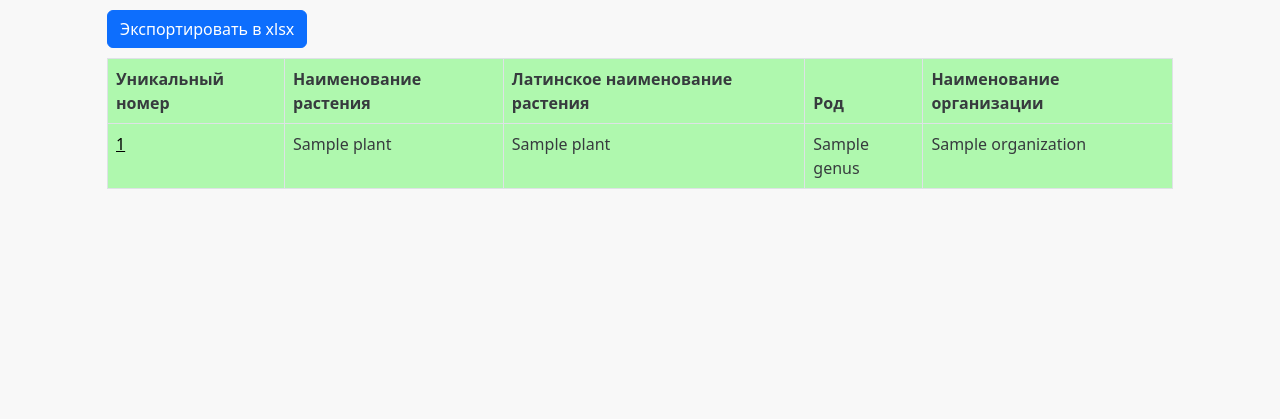
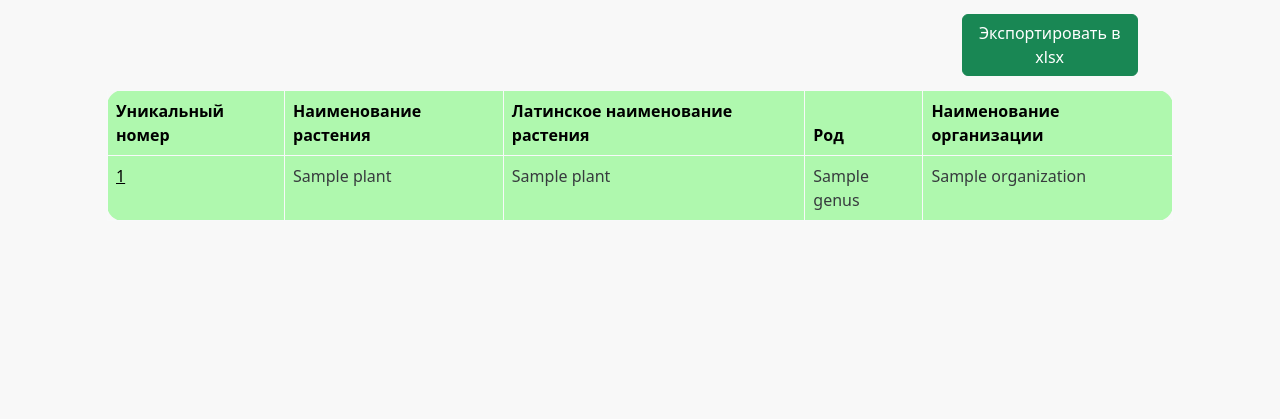
Before and after one commit to Addefan/soil-db, a Django app: template web/templates/web/plants.html in a window 1280 px wide. Shown: the part 76-495 px from the top of the page. Run offline with Django 4.2, Linux system fonts and the light colour scheme; the template is opened without the code that fills it: most values are stand-ins (such as "Sample title", 1, 10 or a date in 2020); some libraries are stand-ins or nearby versions.

Commit message:
! plants page template and styles

```diff
--- a/web/static/web/plant.css
+++ b/web/static/web/plant.css
@@ -13,13 +13,8 @@
     margin: 0 25px 25px 25px;
 }
 
-.header-tr {
-    color: black;
-}
-
 .modal-overflow {
-    height: 300px;
-    overflow-y: scroll;
+    height: 30vh;
 }
 
 .export_to_xlsx__button {
--- a/web/static/web/style.css
+++ b/web/static/web/style.css
@@ -90,3 +90,7 @@ tr {
 tr:hover {
     color: black;
 }
+
+.header-tr {
+    color: black;
+}
--- a/web/templates/web/plants.html
+++ b/web/templates/web/plants.html
@@ -10,13 +10,14 @@
 
 {% block body %}
     {% include "web/snippets/popup-xlsx-form.html" %}
-    <button type="button" class="btn btn-primary export_to_xlsx__button" data-bs-toggle="modal" data-bs-target="#ModalXlsx">Экспортировать в xlsx</button>
     <div class="flex-wrapper">
-        <div class="row">
+        <div class="row m-1">
+            <div class="col-9 mx-3"></div>
+            <button type="button" class="btn btn-success export_to_xlsx__button float-end col-2" data-bs-toggle="modal" data-bs-target="#ModalXlsx">Экспортировать в xlsx</button>
         </div>
-        <table class="table table-bordered table-color">
+        <table class="table table-bordered table-color border-light rounded-4">
             <thead class="thead-dark">
-            <tr class="content-align">
+            <tr class="content-align header-tr">
                 <th scope="col">Уникальный номер</th>
                 <th scope="col">Наименование растения</th>
                 <th scope="col">Латинское наименование растения</th>
--- a/web/templates/web/snippets/popup-xlsx-form.html
+++ b/web/templates/web/snippets/popup-xlsx-form.html
@@ -5,7 +5,7 @@
         <h1 class="modal-title fs-5" id="exampleModalLabel">Импорт в xlsx</h1>
         <button type="button" class="btn-close" data-bs-dismiss="modal" aria-label="Close"></button>
       </div>
-      <div class="modal-body modal-overflow">
+      <div class="modal-body modal-overflow overflow-scroll">
         <form method="post" id="xlsx_form" action="{% url "plant_columns" %}">
             {% csrf_token %}
             {% for field in form %}
```
